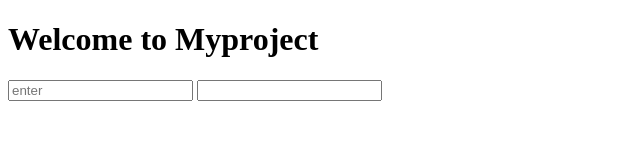
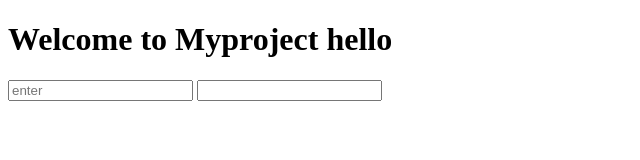
Before and after one commit to Abdirahmanyusuf/mypproject, a plain HTML site: page index.html in a window 1280 px wide. Shown: the whole page, without its empty margins (0-640 px from the left). Drawn offline with Linux system fonts and the light colour scheme.

Commit message:
add one line code

```diff
--- a/index.html
+++ b/index.html
@@ -6,7 +6,7 @@
     <title>My Project</title>
 </head>
 <body>
-    <h1>Welcome to Myproject</h1>
+    <h1>Welcome to Myproject hello</h1>
     <form>
         <input type="text" name="username" placeholder="enter">
         <input type="search" name="save " >
```
